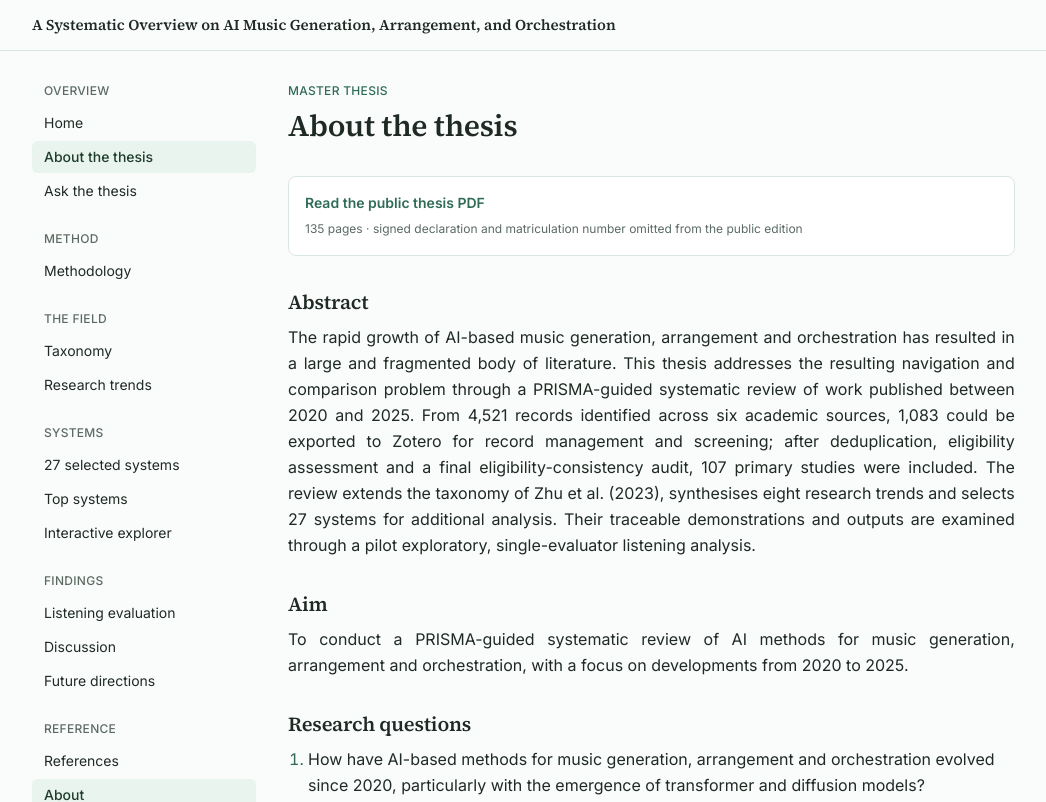
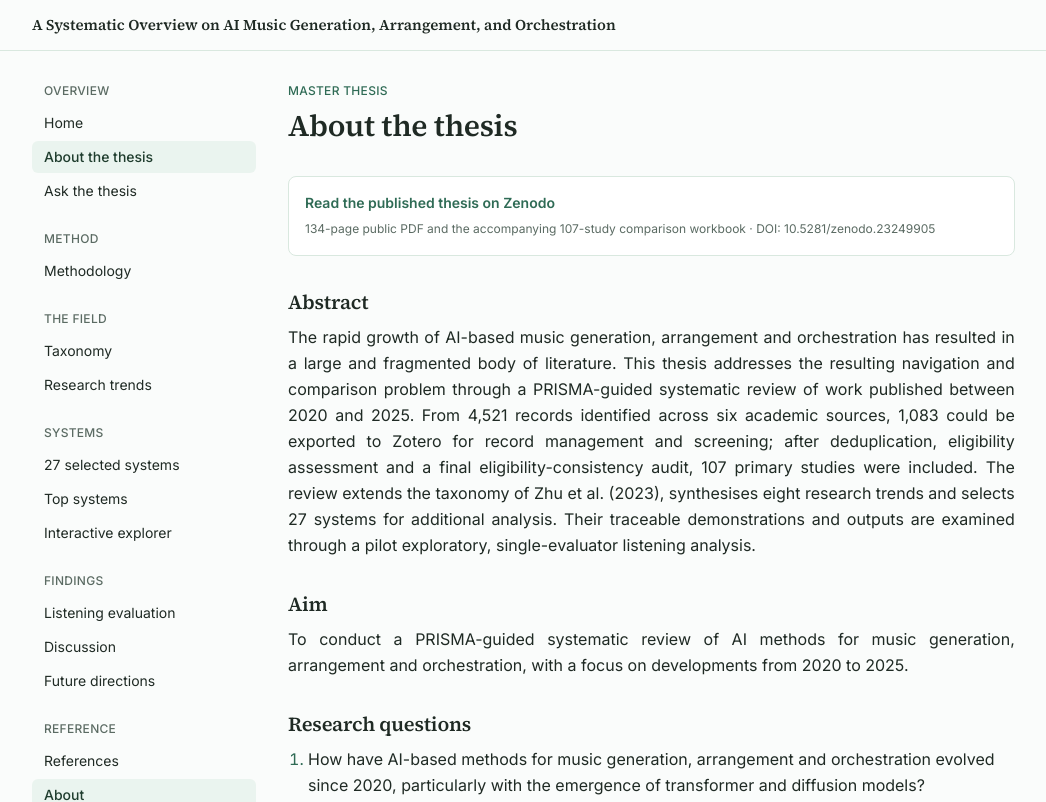
Before and after one commit to ai-rt-c/ai-music-generation-thesis-site, a Next.js app: page /about-thesis in a window 1280 px wide. Shown: the top 802 px of the page, without its empty margins (68-1114 px from the left). Built offline with nearby package versions, Linux system fonts and the light colour scheme.

Commit message:
Point About the thesis to definitive public Zenodo edition

```diff
--- a/app/about-thesis/page.tsx
+++ b/app/about-thesis/page.tsx
@@ -15,15 +15,15 @@ export default function AboutThesisPage() {
 
       <div className="mt-6 rounded-lg border border-line bg-white p-4 text-sm">
         <a
-          href="/thesis/AI_Music_Thesis_Public_Edition.pdf"
+          href="https://doi.org/10.5281/zenodo.23249905"
           target="_blank"
-          rel="noreferrer"
+          rel="noopener noreferrer"
           className="font-semibold text-forest hover:underline"
         >
-          Read the public thesis PDF
+          Read the published thesis on Zenodo
         </a>
         <p className="mt-1.5 text-xs leading-relaxed text-muted">
-          135 pages · signed declaration and matriculation number omitted from the public edition
+          134-page public PDF and the accompanying 107-study comparison workbook · DOI: 10.5281/zenodo.23249905
         </p>
       </div>
 
```
